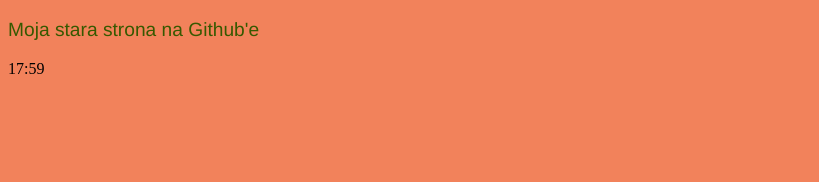
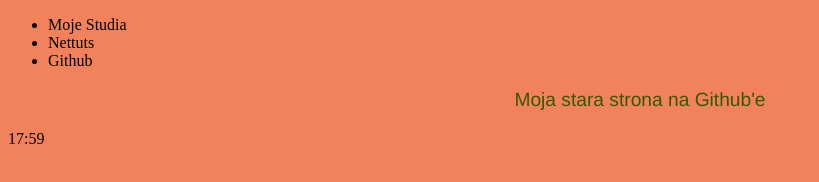
Before and after one commit to roberttomczak/roberttomczak.github.com, a plain HTML site: page index.html in a window 1280 px wide. Shown: the whole page, without its empty margins (0-819 px from the left). Drawn offline with Linux system fonts and the light colour scheme.

Commit message:
Zmiana w indeksie dodanie linkow

```diff
--- a/index.html
+++ b/index.html
@@ -6,10 +6,19 @@
     <link rel="stylesheet" type="text/css" href="style.css">
   </head>
 <body>
+<div id="nav">
+<ul>
+  <li><a href="http://www.inf.ug.edu.pl"></a>Moje Studia</li>
+  <li><a href="http://www.net.tutsplus.com"></a>Nettuts</li>
+  <li><a href="http://www.github.com"></a>Github</li>
+</ul>
+
+
+</div>
+<div id="container">
 <div id=tytul><p>Moja stara strona na Github'e</p></div>
-
 <p>17:59<p>
 
-
+</div>
 </body>
 </html>
--- a/style.css
+++ b/style.css
@@ -9,5 +9,6 @@
 color: #365900;
 font-family: helvetica, arial, sans-serif;
 font-size: 120%;
+text-align:center;
 
 }
```
